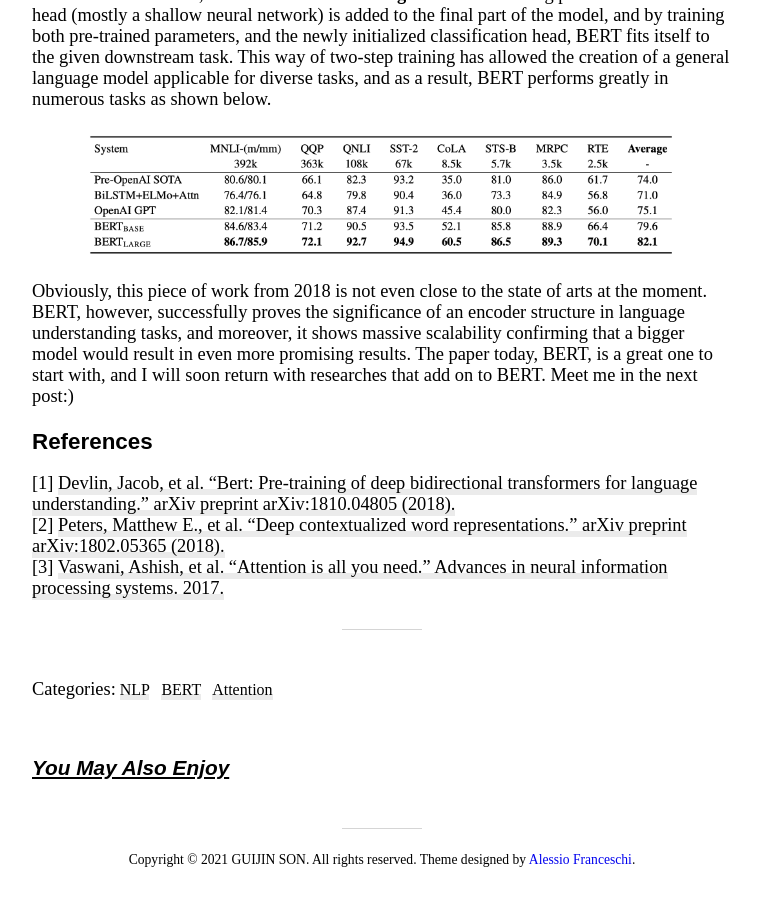
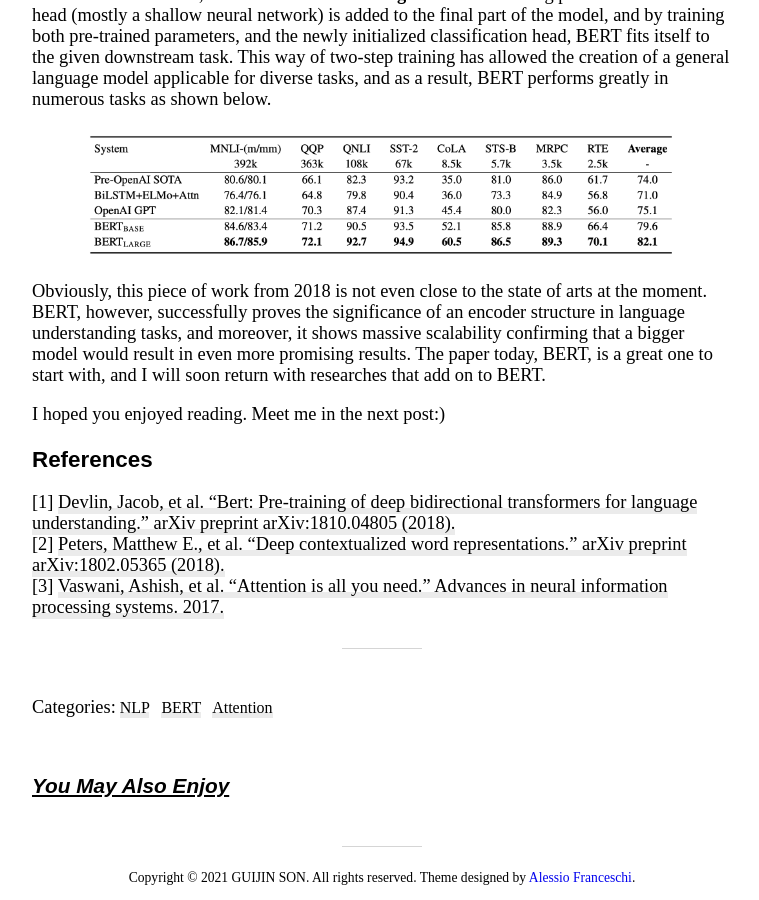
Before and after one commit to guijinSON/guijinSON.github.io, a Jekyll site: the page built from _posts/2021-08-15-An NLP Classic, BERT.md, in a window 1280 px wide and 900 px high, scrolled down 2701 px. Shown: the whole window, without its empty margins (258-1017 px from the left). Built offline with Jekyll 4.4.1, drawn with Linux system fonts in a browser that asks for light colours; nearby versions of some CDN libraries; comment, search, counter and statistics services are not loaded.

Commit message:
Update 2021-08-15-An NLP Classic, BERT.md

```diff
--- a/_posts/2021-08-15-An NLP Classic, BERT.md
+++ b/_posts/2021-08-15-An NLP Classic, BERT.md
@@ -41,7 +41,9 @@
 
 <image src="https://raw.githubusercontent.com/guijinSON/guijinSON.github.io/master/assets/img/An%20NLP%20Classic%2C%20BERT/benchmark.png" width=600px />
 
-Obviously, this piece of work from 2018 is not even close to the state of arts at the moment. BERT, however, successfully proves the significance of an encoder structure in language understanding tasks, and moreover, it shows massive scalability confirming that a bigger model would result in even more promising results. The paper today, BERT, is a great one to start with, and I will soon return with researches that add on to BERT. Meet me in the next post:)
+Obviously, this piece of work from 2018 is not even close to the state of arts at the moment. BERT, however, successfully proves the significance of an encoder structure in language understanding tasks, and moreover, it shows massive scalability confirming that a bigger model would result in even more promising results. The paper today, BERT, is a great one to start with, and I will soon return with researches that add on to BERT.
+
+I hoped you enjoyed reading. Meet me in the next post:)
 
 
 
```
